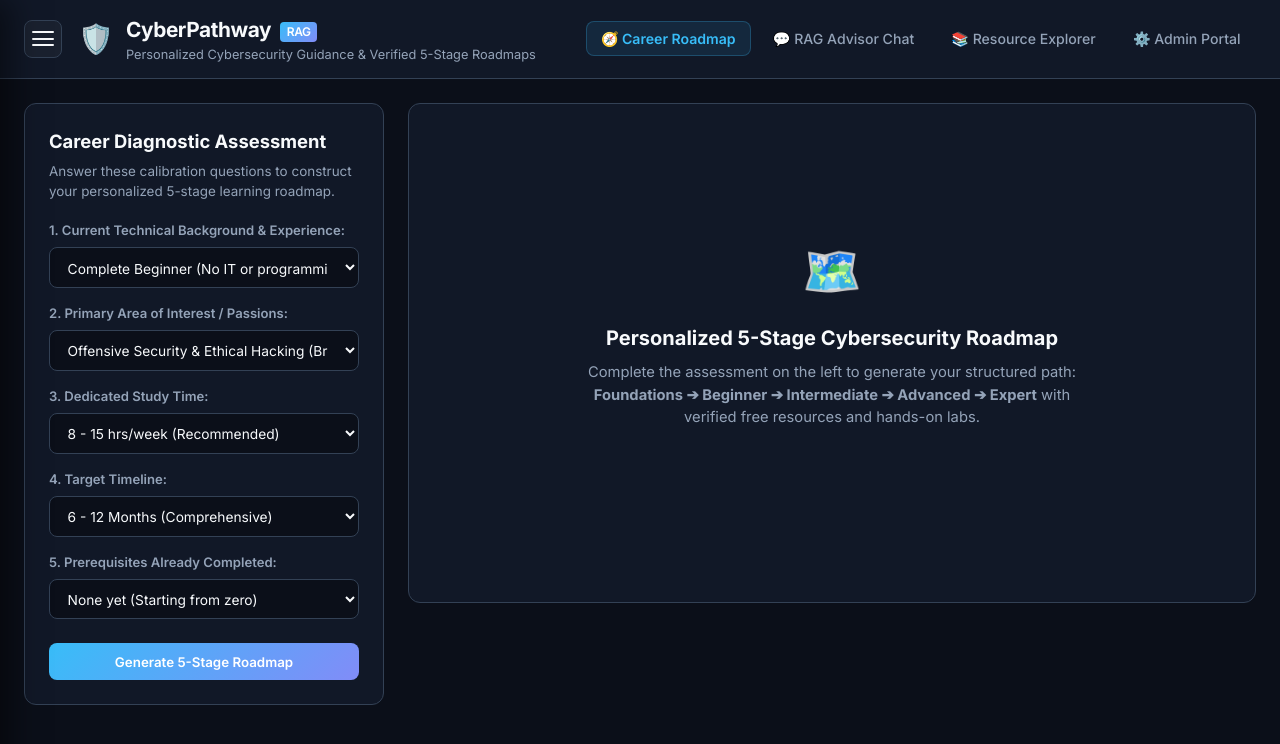
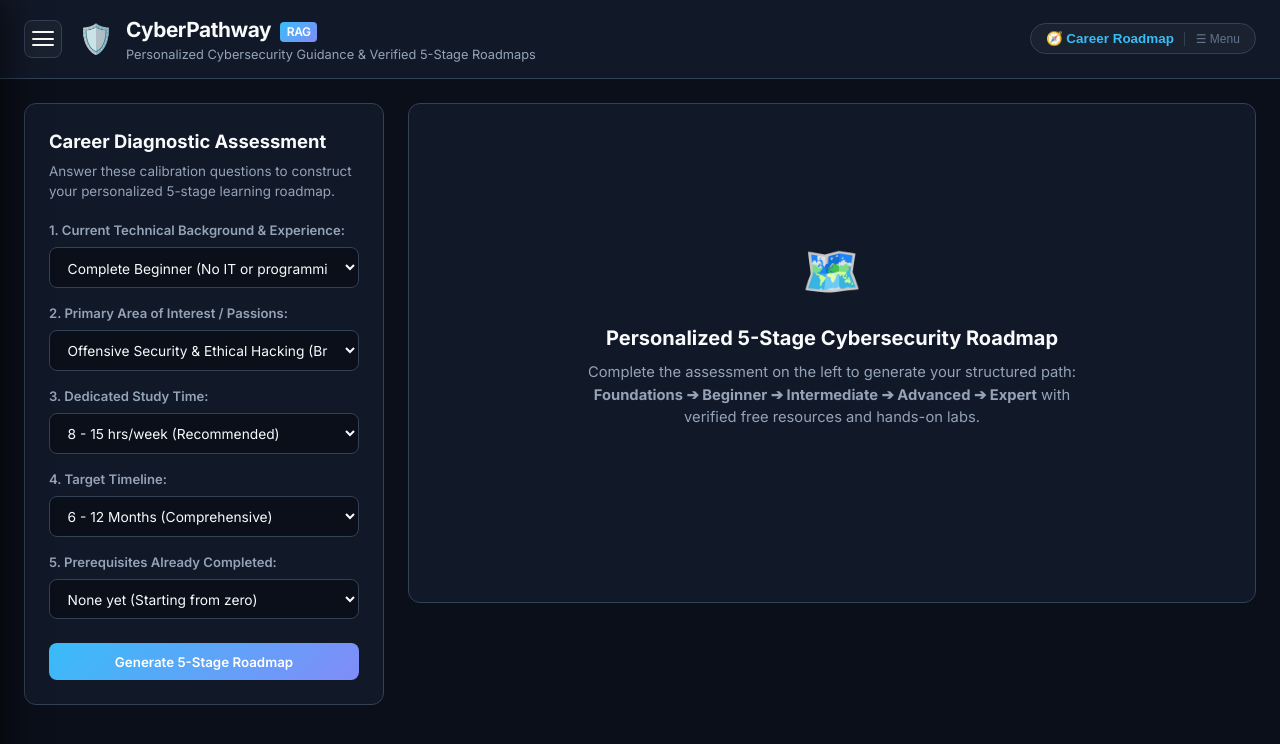
Before and after one commit to Verma0830/cyber-pathway-rag, a website: page public/index.html in a window 1280 px wide. Drawn offline with Linux system fonts and the light colour scheme; no server answers.

Commit message:
fix(ui): remove redundant top navigation tabs and delegate navigation solely to hamburger drawer

```diff
--- a/public/app.js
+++ b/public/app.js
@@ -23,11 +23,12 @@ const state = {
 const elements = {
   // Navigation & Drawer
   btnHamburger: document.getElementById('btn-hamburger'),
+  btnOpenMenuIndicator: document.getElementById('btn-open-menu-indicator'),
+  activeTabLabel: document.getElementById('active-tab-label'),
   btnCloseDrawer: document.getElementById('btn-close-drawer'),
   navDrawer: document.getElementById('nav-drawer'),
   drawerOverlay: document.getElementById('drawer-overlay'),
   drawerItems: document.querySelectorAll('.drawer-item'),
-  navTabs: document.querySelectorAll('.nav-tab'),
   tabPanes: document.querySelectorAll('.tab-pane'),
 
   // Roadmap & Quiz
@@ -92,12 +93,19 @@ async function init() {
 
 // --- Navigation & Drawer Setup ---
 function setupNavigation() {
+  const TAB_LABELS = {
+    'tab-roadmap': '🧭 Career Roadmap',
+    'tab-chat': '💬 RAG Advisor Chat',
+    'tab-catalog': '📚 Resource Explorer',
+    'tab-admin': '⚙️ Admin Portal'
+  };
+
   function switchTab(targetTab) {
     state.activeTab = targetTab;
 
-    elements.navTabs.forEach(t => {
-      t.classList.toggle('active', t.dataset.tab === targetTab);
-    });
+    if (elements.activeTabLabel && TAB_LABELS[targetTab]) {
+      elements.activeTabLabel.textContent = TAB_LABELS[targetTab];
+    }
 
     elements.drawerItems.forEach(item => {
       item.classList.toggle('active', item.dataset.tab === targetTab);
@@ -114,13 +122,11 @@ function setupNavigation() {
     }
   }
 
-  elements.navTabs.forEach(tab => {
-    tab.addEventListener('click', () => switchTab(tab.dataset.tab));
-  });
-
   elements.drawerItems.forEach(item => {
     item.addEventListener('click', () => switchTab(item.dataset.tab));
   });
+
+  elements.btnOpenMenuIndicator?.addEventListener('click', toggleDrawer);
 
   function openDrawer() {
     elements.navDrawer?.classList.add('open');
--- a/public/index.html
+++ b/public/index.html
@@ -64,12 +64,10 @@
           </div>
         </div>
         <div class="header-right">
-          <nav class="nav-tabs">
-            <button class="nav-tab active" data-tab="tab-roadmap">🧭 Career Roadmap</button>
-            <button class="nav-tab" data-tab="tab-chat">💬 RAG Advisor Chat</button>
-            <button class="nav-tab" data-tab="tab-catalog">📚 Resource Explorer</button>
-            <button class="nav-tab" data-tab="tab-admin">⚙️ Admin Portal</button>
-          </nav>
+          <button class="active-section-indicator" id="btn-open-menu-indicator" aria-label="Open navigation menu" title="Open Navigation Menu">
+            <span id="active-tab-label">🧭 Career Roadmap</span>
+            <span class="menu-hint">☰ Menu</span>
+          </button>
         </div>
       </div>
     </header>
--- a/public/styles.css
+++ b/public/styles.css
@@ -281,42 +281,33 @@ body {
   color: var(--text-secondary);
 }
 
-/* Desktop Navigation Tabs */
-.nav-tabs {
-  display: flex;
-  gap: 0.4rem;
+/* Active Section Indicator */
+.active-section-indicator {
+  display: inline-flex;
+  align-items: center;
+  gap: 0.65rem;
+  background: rgba(255, 255, 255, 0.04);
+  border: 1px solid var(--border-color);
+  padding: 0.45rem 0.95rem;
+  border-radius: 20px;
+  font-size: 0.84rem;
+  font-weight: 600;
+  color: var(--accent-cyan);
+  cursor: pointer;
+  transition: all 0.2s ease;
 }
 
-@media (max-width: 820px) {
-  .nav-tabs {
-    display: none;
-  }
+.active-section-indicator:hover {
+  background: rgba(56, 189, 248, 0.12);
+  border-color: var(--accent-cyan);
 }
 
-.nav-tab {
-  background: none;
-  border: 1px solid transparent;
-  color: var(--text-secondary);
-  font-family: var(--font-sans);
-  font-size: 0.88rem;
+.active-section-indicator .menu-hint {
+  font-size: 0.75rem;
+  color: var(--text-muted);
+  border-left: 1px solid var(--border-color);
+  padding-left: 0.65rem;
   font-weight: 500;
-  padding: 0.5rem 0.9rem;
-  border-radius: 8px;
-  cursor: pointer;
-  transition: all 0.2s ease;
-  white-space: nowrap;
-}
-
-.nav-tab:hover {
-  color: var(--text-primary);
-  background: rgba(255, 255, 255, 0.04);
-}
-
-.nav-tab.active {
-  color: var(--accent-cyan);
-  background: rgba(56, 189, 248, 0.1);
-  border-color: rgba(56, 189, 248, 0.25);
-  font-weight: 600;
 }
 
 /* Main Content */
```
